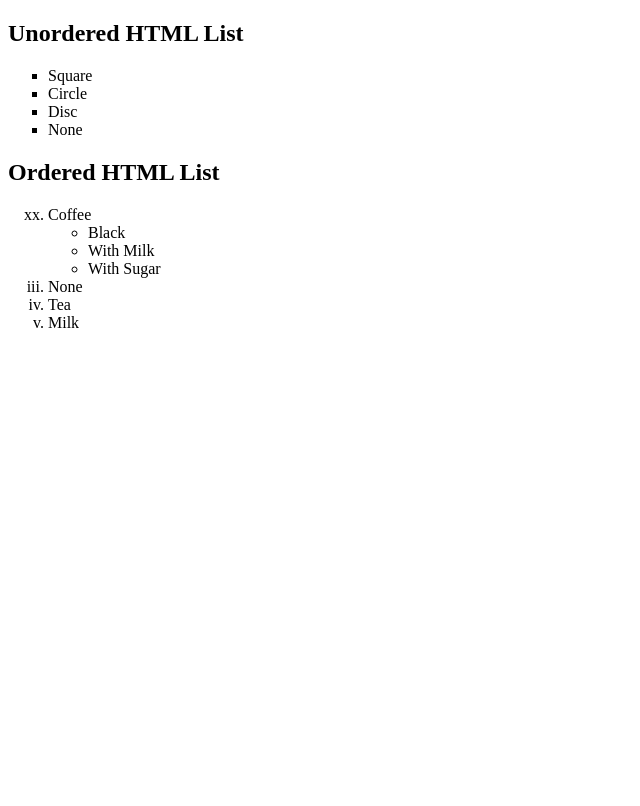
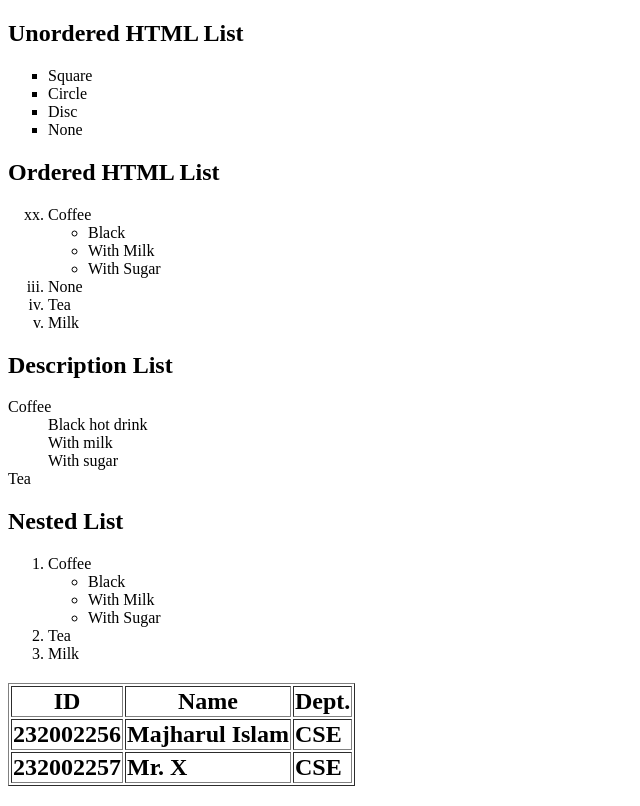
Before and after one commit to MrMajharul/web-programming-lab, a plain HTML site: page index.html in a window 1280 px wide. Shown: the whole page, without its empty margins (0-640 px from the left). Drawn offline with Linux system fonts and the light colour scheme.

Commit message:
learn description and nested lists

```diff
--- a/index.html
+++ b/index.html
@@ -25,5 +25,42 @@
   <li>Tea</li>
   <li>Milk</li>
 </ol>
+<h2>Description List</h2>
+<dl>
+  <dt>Coffee</dt>
+  <dd>Black hot drink</dd>
+  <dd>With milk</dd>
+  <dd>With sugar</dd>
+  <dt>Tea</dt>
+
+<h2>Nested List</h2>
+<ol>
+  <li>Coffee</li>
+    <ul>
+      <li>Black</li>
+      <li>With Milk</li>
+      <li>With Sugar</li>
+    </ul>
+  <li>Tea</li>
+  <li>Milk</li>
+</ol>
+<h2><Table border="1px">
+    <tr>
+        <th> ID </th>
+        <th>Name </th>
+        <th> Dept.</th>
+    </tr>
+    <tr>
+        <td>232002256</td>
+        <td>Majharul Islam</td>
+        <td>CSE</td>
+    </tr>
+    <tr>
+        <td>232002257</td>
+        <td>Mr. X</td>
+        <td>CSE</td>
+
+    </tr>
+</Table></h2>
 </body>
 </html>
```
